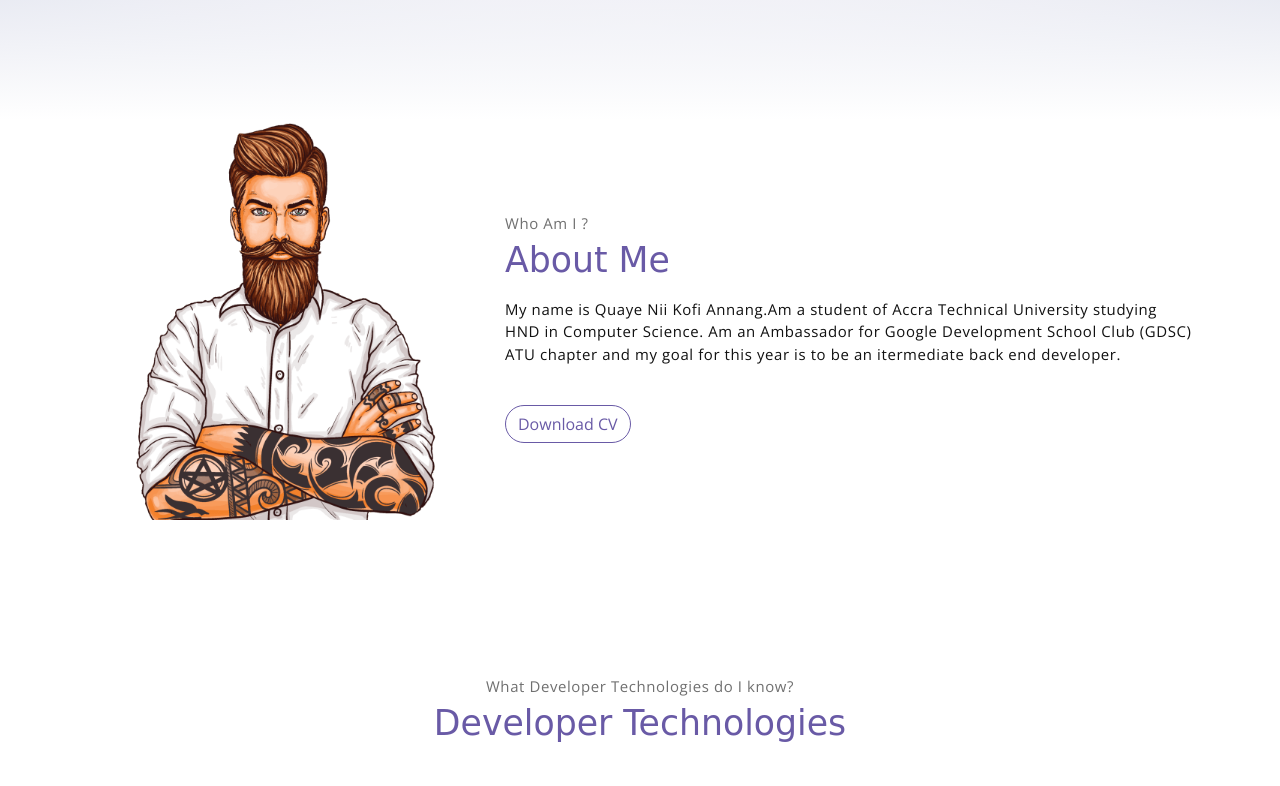
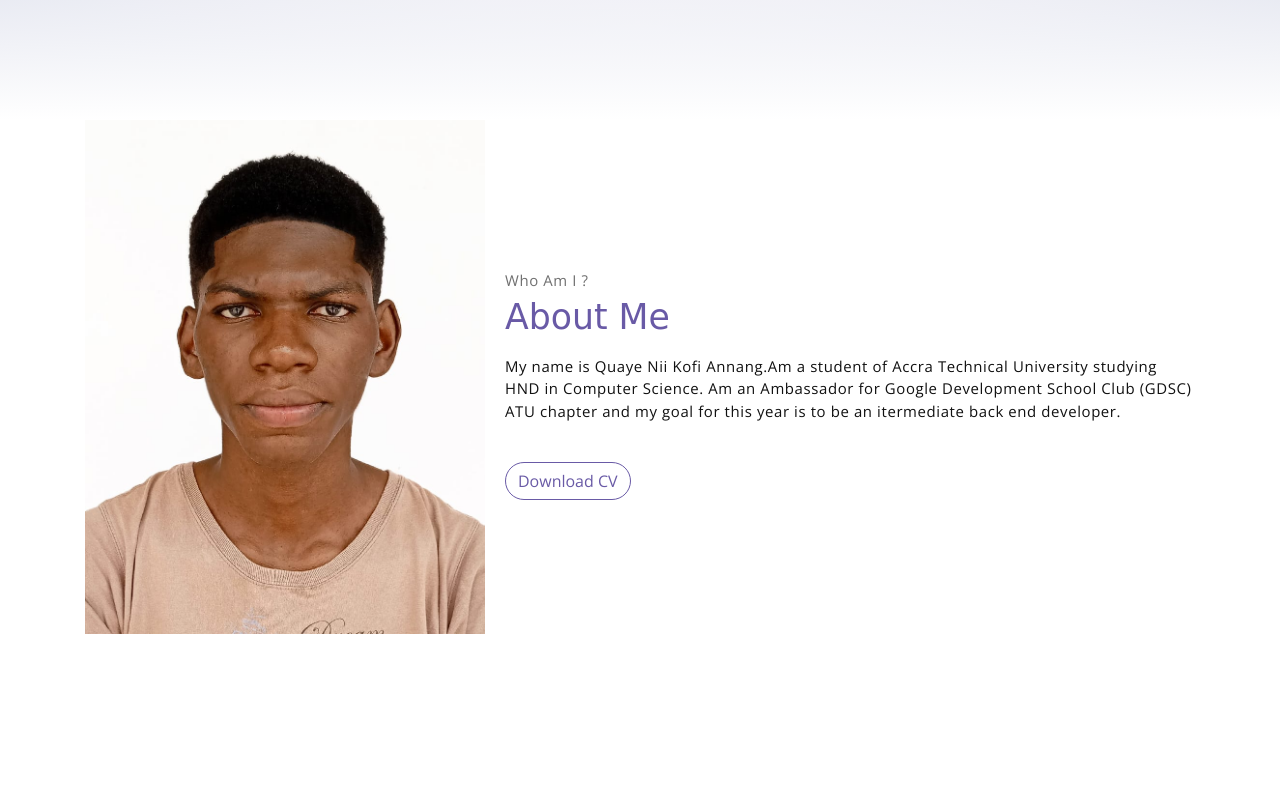
Before and after one commit to KofiAnnang/myResume, a plain HTML site: page index.html in a window 1280 px wide. Shown: the part 680-1466 px from the top of the page. Drawn offline with nearby package versions, Linux system fonts and the light colour scheme; a web font is replaced by a local one.

Commit message:
add favicon

```diff
--- a/index.html
+++ b/index.html
@@ -7,6 +7,7 @@
     <meta name="description" content="Start your development with Meyawo landing page.">
     <meta name="author" content="Devcrud">
     <title>Kofi Annang Website</title>
+    <link rel="shortcut icon" href="/128223561.jpg" type="image/x-icon">
     <!-- font icons -->
     <link rel="stylesheet" href="assets/vendors/themify-icons/css/themify-icons.css">
     <!-- Bootstrap + Meyawo main styles -->
@@ -62,7 +63,7 @@
             <!-- about wrapper -->
             <div class="about">
                 <div class="about-img-holder">
-                    <img src="assets/imgs/man.png" class="about-img" alt="Download free bootstrap 4 landing page, free boootstrap 4 templates, Download free bootstrap 4.1 landing page, free boootstrap 4.1.1 templates, meyawo Landing page">
+                    <img src="/passport pic.jpg" class="about-img" alt="Download free bootstrap 4 landing page, free boootstrap 4 templates, Download free bootstrap 4.1 landing page, free boootstrap 4.1.1 templates, meyawo Landing page">
                 </div>
                 <div class="about-caption">
                     <p class="section-subtitle">Who Am I ?</p>
```
Also changed, not shown: 128223561.jpg (added), assets/imgs/folio-1.jpg, assets/imgs/folio-2.jpg, assets/imgs/folio-3.jpg, passport pic.jpg (added).
